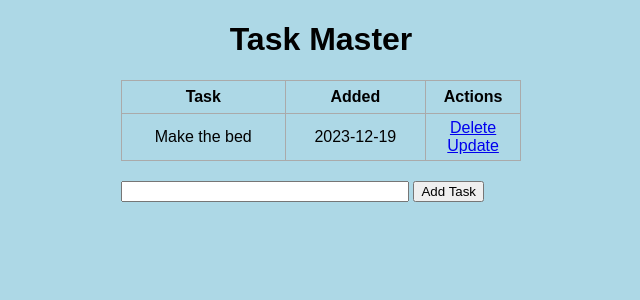
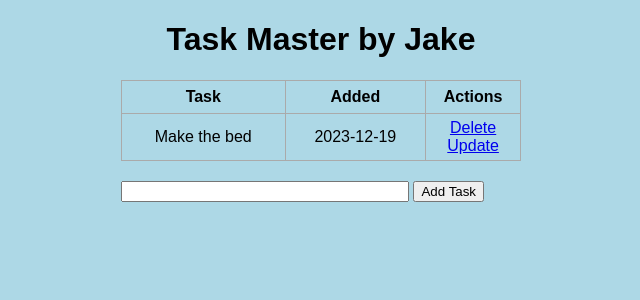
Before and after one commit to jdavisCL/FlaskCRUDTest, a Flask app: page / in a window 1280 px wide. Shown: the top 300 px of the page, without its empty margins (319-959 px from the left). Run offline with Flask 3, Linux system fonts and the light colour scheme.

Commit message:
new changes

```diff
--- a/templates/index.html
+++ b/templates/index.html
@@ -6,7 +6,7 @@
 
 {% block body %}
 <div class="content">
-    <h1 style="text-align: center">Task Master</h1>
+    <h1 style="text-align: center">Task Master by Jake</h1>
     {% if tasks|length < 1 %}
     <h4 style="text-align: center">There are no tasks. Create one below!</h4>
     {% else %}
```
